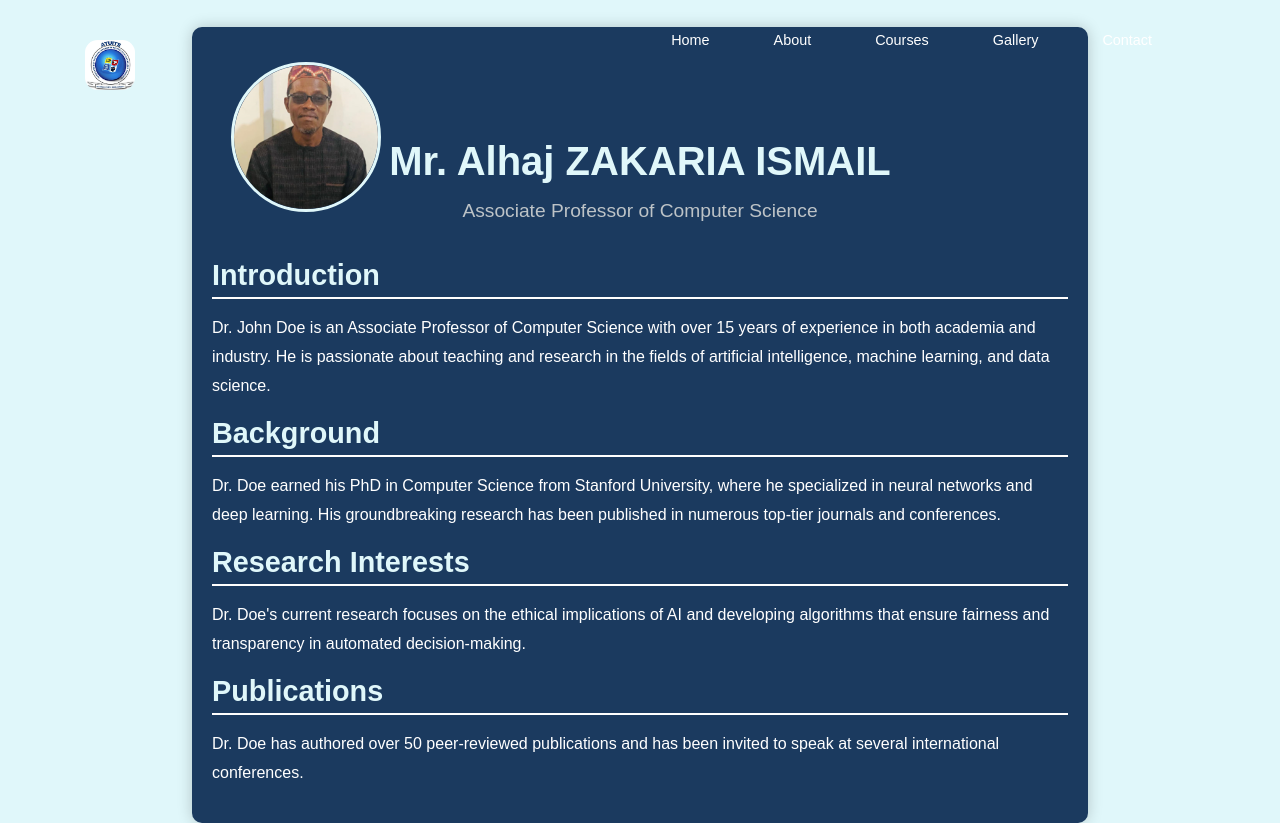
After one commit to abdbashit/atuitsweb, a PHP site: page /lecturer-bio.php in a window 1280 px wide. The commit adds this page. Run offline with PHP 8.4, Linux system fonts and the light colour scheme.

Commit message:
modified

```diff
--- a/about.php
+++ b/about.php
@@ -110,7 +110,9 @@
 
         <article class="team__member">
           <div class="team__member-image">
+          <a href="lecturer-bio.php">
             <img src="./images/Mr. Alhaj ZAKARIA ISMAIL MAHAMUD.PNG" alt="">
+            a>
           </div>
           <div class="team__member-info">
             <h4>Mr. Alhaj ZAKARIA ISMAIL MAHAMUD</h4>
--- a/contact.php
+++ b/contact.php
@@ -55,8 +55,7 @@
           </div>
           <h2>Contact Us</h2>
           <p>
-            Asperiores veniam vel doloribus assumenda soluta blanditiis dolores
-            qui voluptates, consequatur vitae.
+          We’d love to hear from you! Whether you have questions, feedback, or need assistance, our team is here to help. Reach out to us through any of the following channels, and we’ll get back to you as soon as possible.
           </p>
           <ul class="contact__details">
             <li>
@@ -65,7 +64,7 @@
             </li>
             <li>
               <i class="uil uil-envelope"></i>
-              <h5>suppor@egattor.com</h5>
+              <h5>atuits@gmail.com</h5>
             </li>
             <li>
               <i class="uil uil-location-point"></i>
--- /dev/null
+++ b/lecturer-bio.php
@@ -0,0 +1,94 @@
+<?php include 'partials/header.php'; ?>
+<!DOCTYPE html>
+<html lang="en">
+<head>
+    <meta charset="UTF-8">
+    <meta name="viewport" content="width=device-width, initial-scale=1.0">
+    <title>Lecturer Bio</title>
+    <style>
+        body {
+            font-family: Arial, sans-serif;
+            background-color: #e0f7fa; /* Sea Blue */
+            margin: 0;
+            padding: 0;
+            display: flex;
+            justify-content: center;
+            align-items: center;
+            height: 100vh;
+        }
+        .bio-container {
+            background-color: #1b3a5f; /* Dark Blue */
+            color: #ffffff;
+            width: 70%;
+            padding: 20px;
+            box-shadow: 0px 0px 15px rgba(0, 0, 0, 0.2);
+            border-radius: 10px;
+            margin-top: 50px; /* Pushes the bio-container down */
+        }
+        .bio-header {
+            text-align: center;
+            position: relative; /* Position relative for adjustment */
+            margin-bottom: 30px; /* Adjust margin for spacing */
+        }
+        .profile-pic {
+            width: 150px;
+            height: 150px;
+            border-radius: 50%;
+            object-fit: cover;
+            position: absolute;
+            top: -75px; /* Adjust this value as needed to align properly */
+            left: 11%;
+            transform: translateX(-50%);
+            border: 3px solid #e0f7fa; /* Sea Blue */
+        }
+        .bio-header h1 {
+            margin: 90px 0 10px; /* Adjusted to account for profile picture position */
+            font-size: 2.5em;
+            color: #e0f7fa; /* Sea Blue */
+        }
+        .bio-header p {
+            font-size: 1.2em;
+            color: #bdc3c7; /* Light Gray */
+        }
+        .bio-content {
+            line-height: 1.8;
+            color: #ffffff;
+        }
+        .bio-content h2 {
+            font-size: 1.8em;
+            margin-bottom: 15px;
+            color: #e0f7fa; /* Sea Blue */
+            border-bottom: 2px solid #ffffff;
+            padding-bottom: 5px;
+        }
+        .bio-content p {
+            margin-bottom: 15px;
+        }
+    </style>
+</head>
+<body>
+
+<div class="bio-container">
+    <div class="bio-header">
+        <img src="./images/Mr. Alhaj ZAKARIA ISMAIL MAHAMUD.PNG" alt="Profile Picture" class="profile-pic">
+        <h1>Mr. Alhaj ZAKARIA ISMAIL</h1>
+        <p>Associate Professor of Computer Science</p>
+    </div>
+
+    <div class="bio-content">
+        <h2>Introduction</h2>
+        <p>Dr. John Doe is an Associate Professor of Computer Science with over 15 years of experience in both academia and industry. He is passionate about teaching and research in the fields of artificial intelligence, machine learning, and data science.</p>
+
+        <h2>Background</h2>
+        <p>Dr. Doe earned his PhD in Computer Science from Stanford University, where he specialized in neural networks and deep learning. His groundbreaking research has been published in numerous top-tier journals and conferences.</p>
+
+        <h2>Research Interests</h2>
+        <p>Dr. Doe's current research focuses on the ethical implications of AI and developing algorithms that ensure fairness and transparency in automated decision-making.</p>
+
+        <h2>Publications</h2>
+        <p>Dr. Doe has authored over 50 peer-reviewed publications and has been invited to speak at several international conferences.</p>
+    </div>
+</div>
+
+</body>
+</html>
--- a/lecturer.php
+++ b/lecturer.php
@@ -16,8 +16,9 @@
   <div class="row">
     <div class="column">
       <div class="content">
+      <a href="lecturer-bio.php">
         <img src="img/l1.jpeg" alt="lec" style="width:100%">
-        <h3>Mr. Zackaria Ismail [HOD]</h3>
+        <h3>Mr. Zackaria Ismail [HOD]</h3></a>
 
       </div>
     </div>
```
